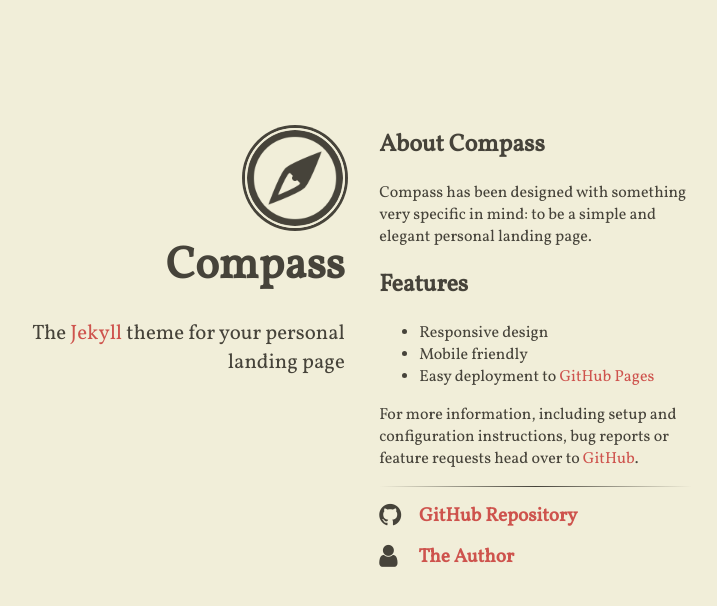
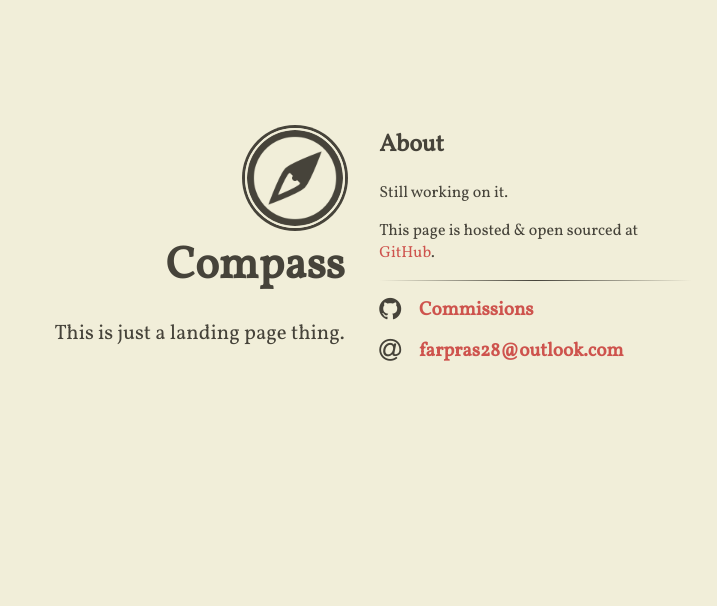
Before and after one commit to farpras28/farpras28.github.io, a Jekyll site: the page built from index.html, in a window 1280 px wide. Shown: the top 606 px of the page, without its empty margins (288-1005 px from the left). Built offline with Jekyll 4.4.1, drawn with Linux system fonts in a browser that asks for light colours; nearby versions of some CDN libraries.

Commit message:
edit stuff

```diff
--- a/_config.yml
+++ b/_config.yml
@@ -1,6 +1,6 @@
 # general configuration
-url: http://excentris.net
-baseurl: ''
+url: http://farpras.my.id
+baseurl: ""
 
 # compass configuration
 compass:
@@ -9,7 +9,7 @@
   # author will appear under the avatar (optional)
   author: "Compass"
   # tagline will appear under the title (optional)
-  tagline: "The <a href='http://jekyllrb.com'>Jekyll</a> theme for your personal landing page"
+  tagline: "This is just a landing page thing."
   # if include_content is true, the contents of the content.html include will be
   # added right above the generated item list, if present
   include_content: true
--- a/_includes/content.html
+++ b/_includes/content.html
@@ -1,24 +1,31 @@
-<h2>About Compass</h2>
-<p>Compass has been designed with something very specific in mind: to be a simple and elegant personal landing page.</p>
+<h2>About</h2>
+<p>
+	Still working on it.
+</p>
 
-<h2>Features</h2>
+<!-- <h2>Features</h2>
 <ul>
 	<li>Responsive design</li>
 	<li>Mobile friendly</li>
-  <li>Easy deployment to <a href="https://pages.github.com/">GitHub Pages</a></li>
-</ul>
+	<li>
+		Easy deployment to <a href="https://pages.github.com/">GitHub Pages</a>
+	</li>
+</ul> -->
 
-<p>For more information, including setup and configuration instructions, bug reports or feature requests head over to <a href="https://github.com/excentris/compass">GitHub</a>.</p>
+<p>
+	This page is hosted & open sourced at
+	<a href="https://github.com/farpras28/farpras28.github.io">GitHub</a>.
+</p>
 
 <hr />
 
 <ul class="fa-ul main-list">
 	<li class="main-list-item">
 		<span class="fa fa-github fa-lg main-list-item-icon"></span>
-    <a href="https://github.com/excentris/compass">GitHub Repository</a>
+		<a href="http://farpras.my.id">Commissions</a>
 	</li>
 	<li class="main-list-item">
-    <span class="fa fa-user fa-lg main-list-item-icon"></span>
-    <a href="http://excentris.net">The Author</a>
+		<span class="fa fa-at fa-lg main-list-item-icon"></span>
+		<a href="mailto:farpras28@outlook.com">farpras28@outlook.com</a>
 	</li>
 </ul>
--- a/_includes/head.html
+++ b/_includes/head.html
@@ -1,43 +1,71 @@
 <head>
-  <meta http-equiv="content-type" content="text/html; charset=utf-8">
-  <meta name="viewport" content="width=device-width, initial-scale=1.0">
-  <title>{% if site.compass.author %}{{ site.compass.author }} &#8226; {% endif %}{{ site.compass.tagline | strip_html }}</title>
+	<meta http-equiv="content-type" content="text/html; charset=utf-8" />
+	<meta name="viewport" content="width=device-width, initial-scale=1.0" />
+	<title>
+		{% if site.compass.author %}{{ site.compass.author }} &#8226; {% endif %}{{
+			site.compass.tagline | strip_html
+		}}
+	</title>
 
-  <link rel="apple-touch-icon" href="{{ site.baseurl }}{{ site.compass.logo }}"/>
-  <link rel="shortcut icon" sizes="16x16 24x24 32x32 48x48 64x64" href="{{ site.url }}{{ site.baseurl }}/favicon.ico" />
+	<link
+		rel="apple-touch-icon"
+		href="{{ site.baseurl }}{{ site.compass.logo }}"
+	/>
+	<link
+		rel="shortcut icon"
+		sizes="16x16 24x24 32x32 48x48 64x64"
+		href="{{ site.url }}{{ site.baseurl }}/favicon.ico"
+	/>
 
-  <link rel="stylesheet" href="{{ site.baseurl }}/assets/normalize.css">
-  <link rel="stylesheet" href="{{ site.baseurl }}/assets/main.css">
-  <link href="//maxcdn.bootstrapcdn.com/font-awesome/4.2.0/css/font-awesome.min.css" rel="stylesheet">
-  <link href='https://fonts.googleapis.com/css?family=Vollkorn' rel='stylesheet' type='text/css'>
+	<link rel="stylesheet" href="{{ site.baseurl }}/assets/normalize.css" />
+	<link rel="stylesheet" href="{{ site.baseurl }}/assets/main.css" />
+	<link
+		href="//maxcdn.bootstrapcdn.com/font-awesome/4.2.0/css/font-awesome.min.css"
+		rel="stylesheet"
+	/>
+	<link
+		href="https://fonts.googleapis.com/css?family=Vollkorn"
+		rel="stylesheet"
+		type="text/css"
+	/>
 
-  <link rel="canonical" href="{{ site.url }}{{ site.baseurl }}{{ page.url }}">
+	<link rel="canonical" href="{{ site.url }}{{ site.baseurl }}{{ page.url }}" />
 
-  <meta name="author" content="{{ site.compass.author }}">
-  <meta name="description" content="{{ site.compass.tagline }}"/>
+	<meta name="author" content="{{ site.compass.author }}" />
+	<meta name="description" content="{{ site.compass.tagline }}" />
 
-  <!-- Open Graph tags -->
-  <meta property="og:type" content="website"/>
-  <meta property="og:title" content="{{ site.compass.tagline }}"/>
-  <meta property="og:url" content="{{ site.url }}{{ site.baseurl }}{{ page.url }}"/>
-  <meta property="og:image" content="{{ site.url }}{{ site.baseurl }}{{ site.compass.logo }}"/>
-  <meta property="og:description" content="{{ site.compass.description }}"/>
-  <meta property="og:site_name" content="{{ site.compass.tagline }}">
+	<!-- Open Graph tags -->
+	<meta property="og:type" content="website" />
+	<meta property="og:title" content="{{ site.compass.tagline }}" />
+	<meta
+		property="og:url"
+		content="{{ site.url }}{{ site.baseurl }}{{ page.url }}"
+	/>
+	<meta
+		property="og:image"
+		content="{{ site.url }}{{ site.baseurl }}{{ site.compass.logo }}"
+	/>
+	<meta property="og:description" content="{{ site.compass.description }}" />
+	<meta property="og:site_name" content="{{ site.compass.tagline }}" />
 
-  <!-- Twitter Card tags -->
-  <meta name="twitter:card" content="summary">
-  <meta name="twitter:title" content="{{ site.compass.tagline }}">
-  {% if site.twitter.site %}
-  <meta name="twitter:site" content="{{ site.twitter.site }}">
-  {% endif %}
-  {% if site.twitter.creator %}
-  <meta name="twitter:creator" content="{{ site.twitter.creator }}">
-  {% endif %}
-  <meta name="twitter:url" content="{{ site.url }}{{ site.baseurl }}{{ page.url }}">
-  <meta name="twitter:description" content="{{ site.compass.description }}">
-  <meta name="twitter:image:src" content="{{ site.url }}{{ site.baseurl }}{{ site.compass.logo }}">
+	<!-- Twitter Card tags -->
+	<meta name="twitter:card" content="summary" />
+	<meta name="twitter:title" content="{{ site.compass.tagline }}" />
+	{% if site.twitter.site %}
+	<meta name="twitter:site" content="{{ site.twitter.site }}" />
+	{% endif %} {% if site.twitter.creator %}
+	<meta name="twitter:creator" content="{{ site.twitter.creator }}" />
+	{% endif %}
+	<meta
+		name="twitter:url"
+		content="{{ site.url }}{{ site.baseurl }}{{ page.url }}"
+	/>
+	<meta name="twitter:description" content="{{ site.compass.description }}" />
+	<meta
+		name="twitter:image:src"
+		content="{{ site.url }}{{ site.baseurl }}{{ site.compass.logo }}"
+	/>
 
-  {% if site.compass.include_analytics %}
-  {% include analytics.html %}
-  {% endif %}
+	{% if site.compass.include_analytics %} {% include analytics.html %} {% endif
+	%}
 </head>
```
Also changed, not shown: index.html (+16 -9 lines). Lines whose indentation alone changed are shown as unchanged.
